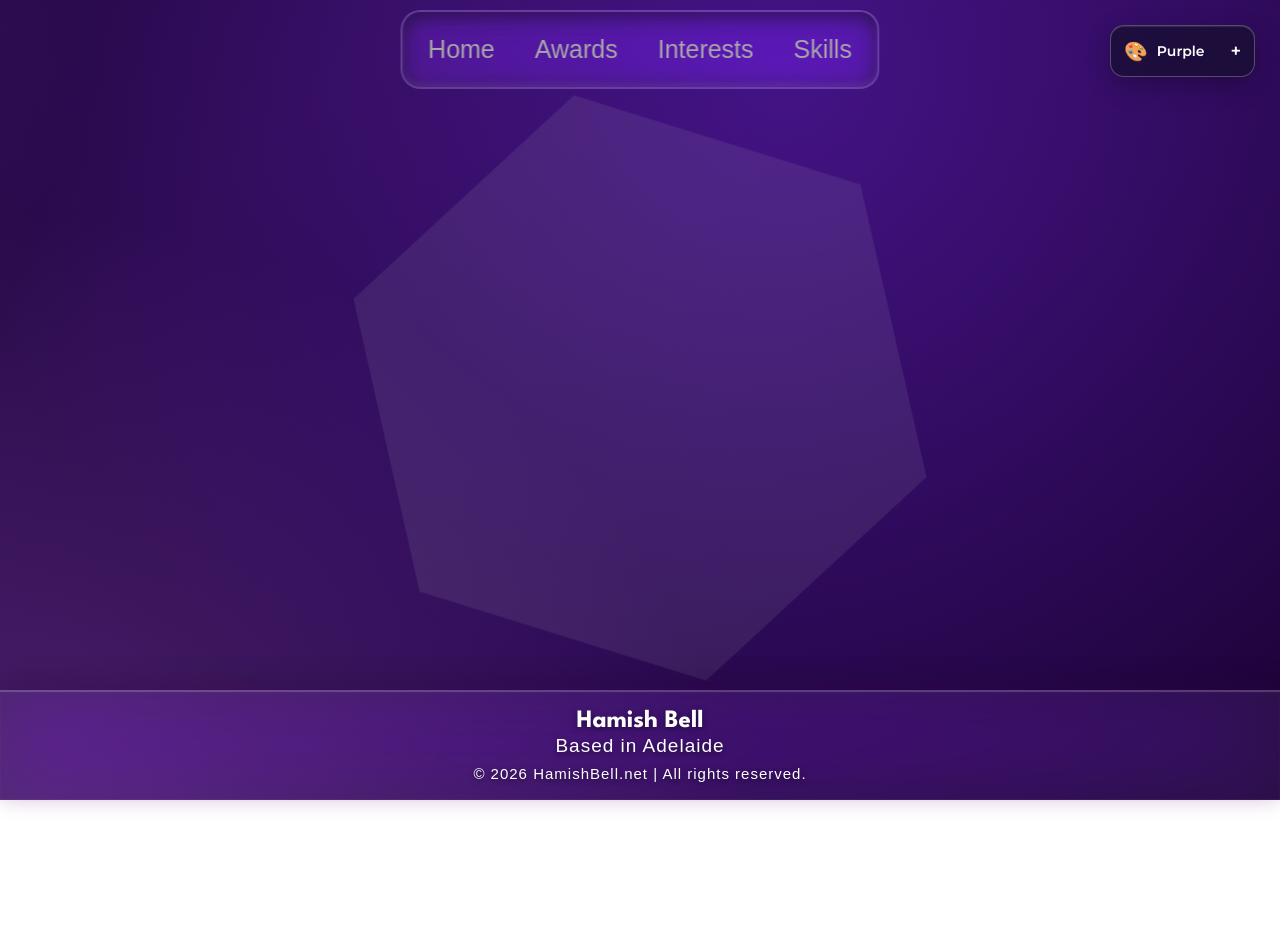
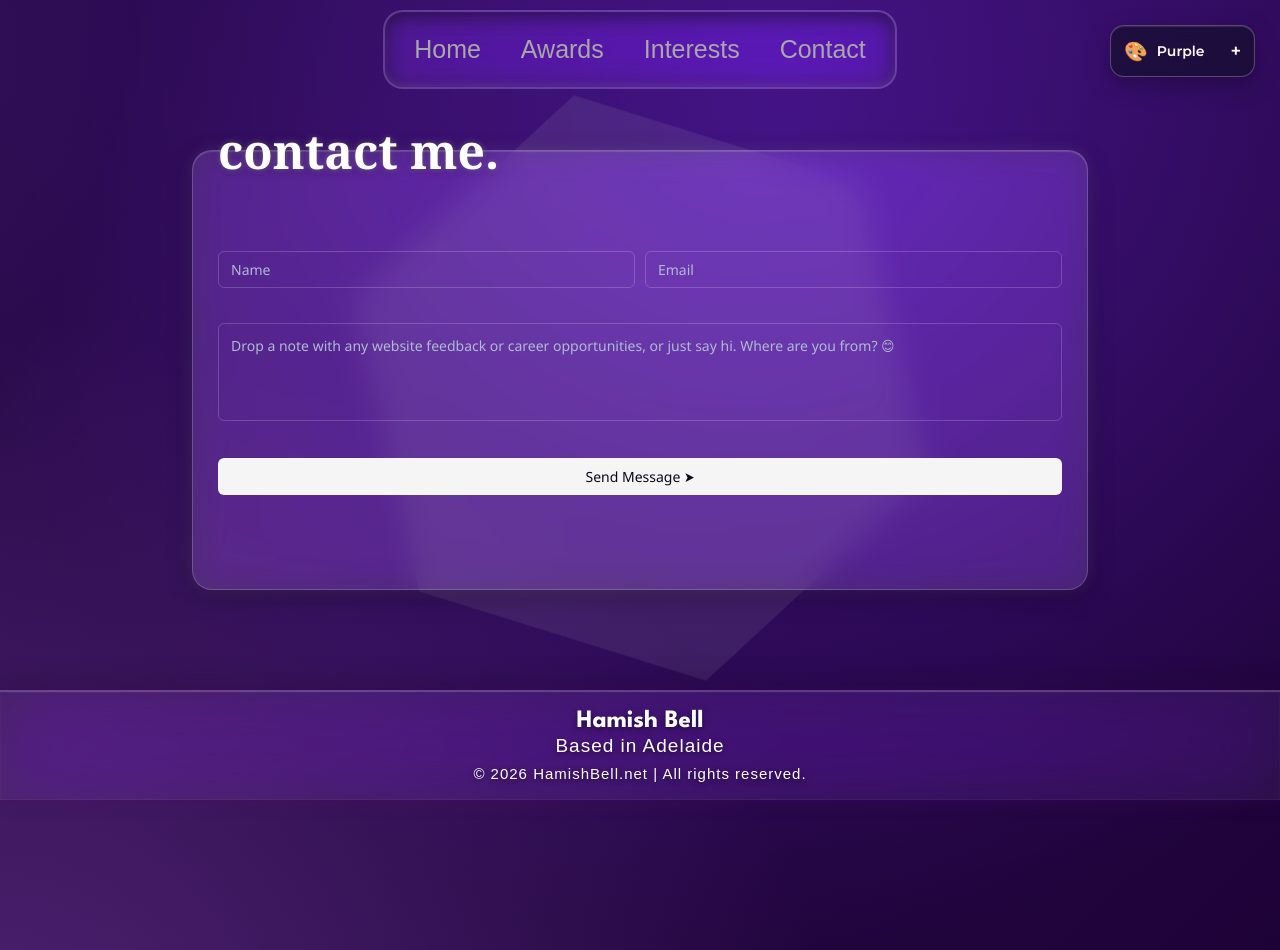
Before and after one commit to Hamish-Bell/AIF-Website, a React (Vite) app: page /contact in a window 1280 px wide. Before the commit the page ends 800 px from the top, so only its background shows below. Built offline with nearby package versions, Linux system fonts and the light colour scheme.

Commit message:
commit whole website updates

```diff
--- a/package.json
+++ b/package.json
@@ -12,6 +12,7 @@
   "dependencies": {
     "@supabase/supabase-js": "^2.112.4",
     "bootstrap": "^5.3.8",
+    "emailjs-com": "^3.2.0",
     "react": "^19.2.7",
     "react-dom": "^19.2.7",
     "react-router-dom": "^7.11.0"
--- a/src/App.jsx
+++ b/src/App.jsx
@@ -8,6 +8,7 @@ import Hexagon from './components/body/hexagon.jsx'
 import Home from './pages/home/home.jsx'
 import Awards from './pages/awards/awards.jsx'
 import Interests from './pages/interests/interests.jsx'
+import Contact from './pages/contact/contact.jsx'
 
 function App() {
 
@@ -83,7 +84,8 @@ function App() {
                 <Route path="/" element={<Home />} />
                 <Route path="/awards" element={<Awards />} />
                 <Route path="/interests" element={<Interests />} />
-                <Route path="/skills" element={<Home />} />
+                <Route path = '/contact' element={<Contact />} />
+
             </Routes>
 
             <Footer />
--- a/src/components/nav/nav.css
+++ b/src/components/nav/nav.css
@@ -10,7 +10,7 @@ html, body {
     transform: translateX(-50%);
 
     max-width: 20%;
-    min-width: 475px;
+    min-width: 510px;
     height: 75px;
     display: flex;
     justify-content: center;
--- a/src/components/nav/nav.jsx
+++ b/src/components/nav/nav.jsx
@@ -9,7 +9,7 @@ function NavBar() {
                 <Link to="/" className="navButton">Home</Link>
                 <Link to="/awards" className="navButton">Awards</Link>
                 <Link to="/interests" className="navButton">Interests</Link>
-                <Link to="/skills" className="navButton">Skills</Link>
+                <Link to="/contact" className="navButton">Contact</Link>
             </div>
         </nav>
     );
--- /dev/null
+++ b/src/pages/contact/contact.css
@@ -0,0 +1,123 @@
+html, body {
+    padding: 0;
+    margin: 0;
+    min-height: 100vh;
+}
+
+.contact-bg,
+.contact-bg * {
+    box-sizing: border-box;
+}
+
+.contact-bg {
+    width: 70vw;
+    height: 55vh;
+    padding: 25px;
+    border-radius: 20px;
+
+    margin: 150px auto 40px auto;
+
+    position: relative;
+
+    background: rgba(255, 255, 255, 0.12);
+
+    border: 1px solid rgba(255, 255, 255, 0.18);
+
+    backdrop-filter: blur(15px) saturate(150%);
+    -webkit-backdrop-filter: blur(15px) saturate(150%);
+
+    box-shadow:
+        inset 0 1px 1px rgba(255, 255, 255, 0.15),
+        0 8px 25px rgba(0, 0, 0, 0.25),
+        0 0 15px rgba(255, 255, 255, 0.10);
+}
+
+.contact-bg .label {
+    position: absolute;
+    top: -65px;
+    left: 25px;
+
+    color: white;
+    font-family: Georgia, 'Times New Roman', serif;
+    font-size: 48px;
+    font-weight: bold;
+    text-shadow:
+        0 0 6px rgba(255, 255, 255, 0.26),   /* soft glow */
+        0 2px 8px rgba(0, 0, 0, 0.35);       /* depth shadow */
+}
+
+.contact-bg form {
+    position: absolute;
+    top: 100px;
+    left: 25px;
+    right: 25px;
+
+    display: grid;
+    grid-template-columns: 1fr 1fr;
+    gap: 35px 10px;
+}
+
+.contact-bg input,
+.contact-bg textarea {
+    width: 100%;
+
+    background: transparent;
+
+    border: 1px solid rgba(255, 255, 255, 0.18);
+    border-radius: 6px;
+
+    color: white;
+
+    padding: 12px;
+
+    font-family: 'Segoe UI', Tahoma, Geneva, Verdana, sans-serif;
+    font-size: 14px;
+
+    outline: none;
+}
+
+.contact-bg input {
+    height: 37px;
+}
+
+.contact-bg textarea {
+    grid-column: 1 / 3;
+    height: 98px;
+    resize: none;
+}
+
+.contact-bg input::placeholder,
+.contact-bg textarea::placeholder {
+    color: #aebbd2;
+    opacity: 1;
+}
+
+.contact-bg input:focus,
+.contact-bg textarea:focus {
+    border-color: rgba(255, 255, 255, 0.5);
+}
+
+.contact-bg button {
+    grid-column: 1 / 3;
+
+    width: 100%;
+    height: 37px;
+
+    margin-top: 2px;
+
+    border: none;
+    border-radius: 6px;
+
+    background: #f5f5f5;
+    color: #080916;
+
+    font-family: 'Segoe UI', Tahoma, Geneva, Verdana, sans-serif;
+    font-size: 14px;
+
+    cursor: pointer;
+}
+
+.contact-bg button:hover {
+    background: white;
+    transform: translateY(-1px);
+}
```
Also changed, not shown: 1 other file (tests, documents, lock files or other folders).
